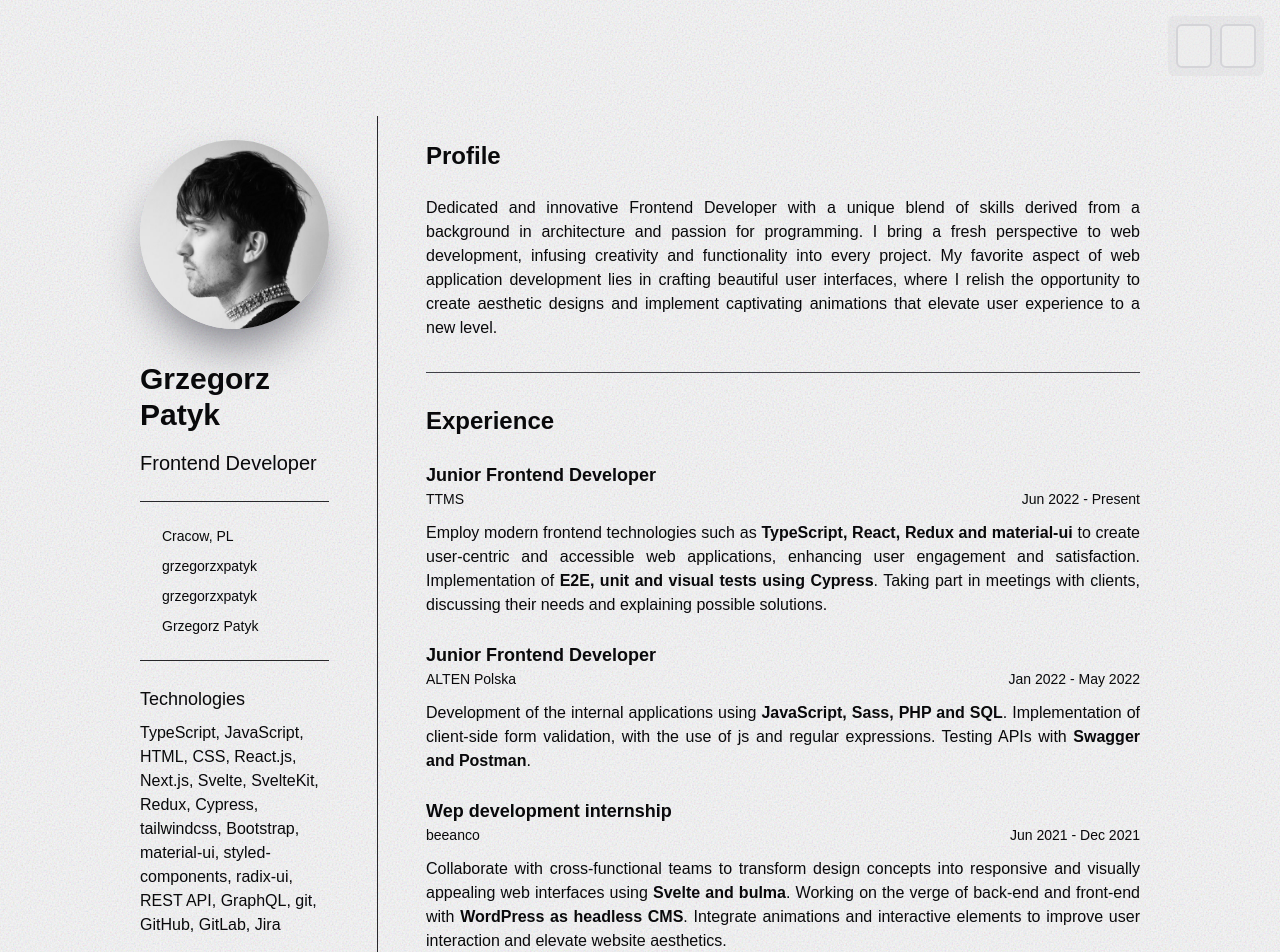
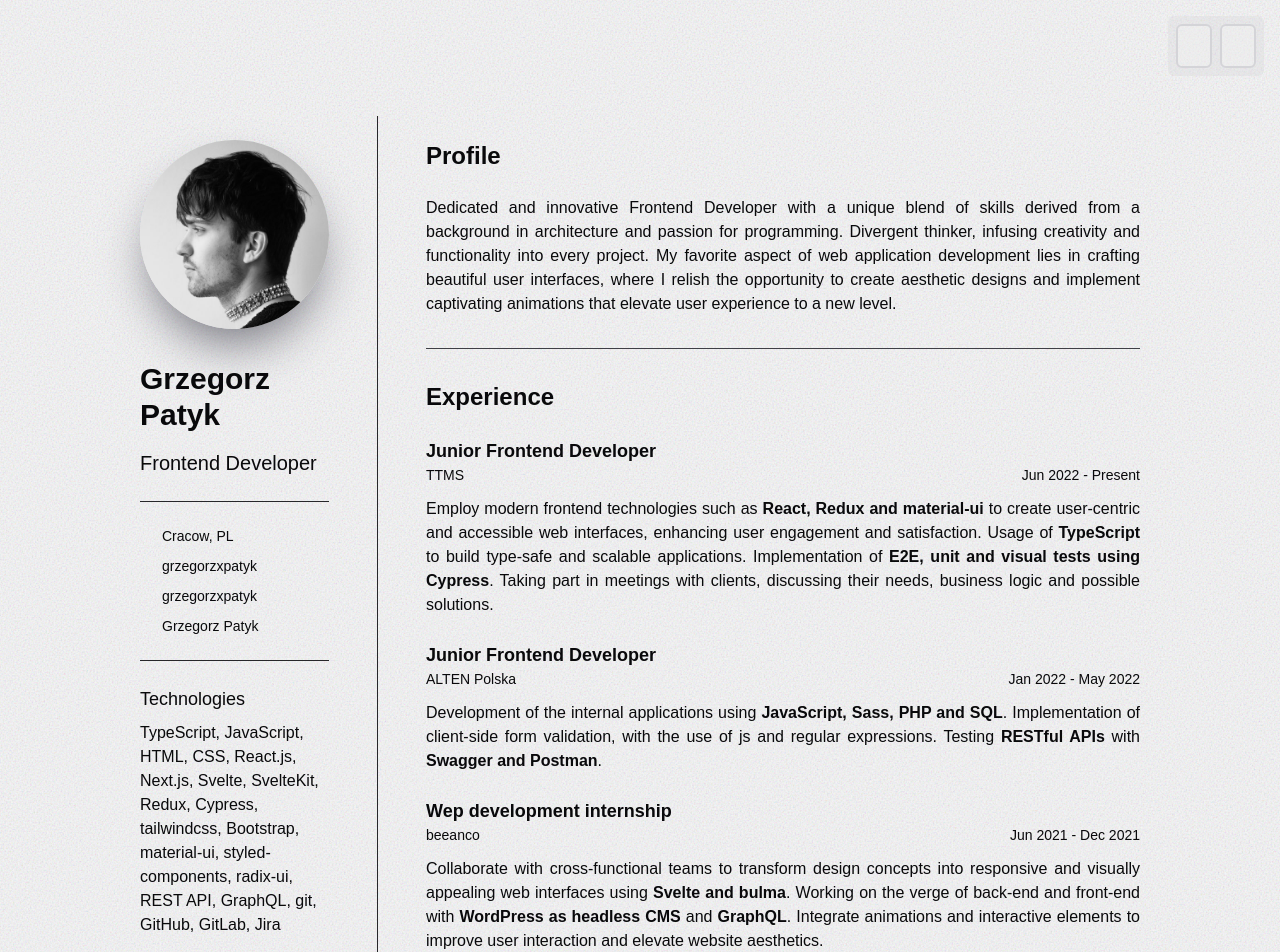
Before and after one commit to grzegorzxpatyk/resume, a SvelteKit app: page / in a window 1280 px wide. Shown: the top 952 px of the page. Built offline with nearby package versions, Linux system fonts and the light colour scheme; some icons are missing.

Commit message:
update bio and jobs descriptions

```diff
--- a/src/routes/+page.svelte
+++ b/src/routes/+page.svelte
@@ -61,7 +61,7 @@
 			<Section
 				title="Profile"
 				type="description"
-				description="Dedicated and innovative Frontend Developer with a unique blend of skills derived from a background in architecture and passion for programming. I bring a fresh perspective to web development, infusing creativity and functionality into every project. My favorite aspect of web application development lies in crafting beautiful user interfaces, where I relish the opportunity to create aesthetic designs and implement captivating animations that elevate user experience to a new level."
+				description="Dedicated and innovative Frontend Developer with a unique blend of skills derived from a background in architecture and passion for programming. Divergent thinker, infusing creativity and functionality into every project. My favorite aspect of web application development lies in crafting beautiful user interfaces, where I relish the opportunity to create aesthetic designs and implement captivating animations that elevate user experience to a new level."
 			/>
 			<Section
 				title="Experience"
@@ -73,7 +73,7 @@
 						organisationWebsite: 'https://ttms.com/',
 						timePeriod: 'Jun 2022 - Present',
 						description:
-							'Employ modern frontend technologies such as <strong>TypeScript, React, Redux and material-ui</strong> to create user-centric and accessible web applications, enhancing user engagement and satisfaction. Implementation of <strong>E2E, unit and visual tests using Cypress</strong>. Taking part in meetings with clients, discussing their needs and explaining possible solutions.'
+							'Employ modern frontend technologies such as <strong>React, Redux and material-ui</strong> to create user-centric and accessible web interfaces, enhancing user engagement and satisfaction. Usage of <strong>TypeScript</strong> to build type-safe and scalable applications. Implementation of <strong>E2E, unit and visual tests using Cypress</strong>. Taking part in meetings with clients, discussing their needs, business logic and possible solutions.'
 					},
 					{
 						title: 'Junior Frontend Developer',
@@ -81,7 +81,7 @@
 						organisationWebsite: 'https://www.altenpolska.pl/',
 						timePeriod: 'Jan 2022 - May 2022',
 						description:
-							'Development of the internal applications using <strong>JavaScript, Sass, PHP and SQL</strong>. Implementation of client-side form validation, with the use of js and regular expressions. Testing APIs with <strong>Swagger and Postman</strong>.'
+							'Development of the internal applications using <strong>JavaScript, Sass, PHP and SQL</strong>. Implementation of client-side form validation, with the use of js and regular expressions. Testing <strong>RESTful APIs</strong> with <strong>Swagger and Postman</strong>.'
 					},
 					{
 						title: 'Wep development internship',
@@ -89,7 +89,7 @@
 						organisationWebsite: 'https://www.beeanco.com/',
 						timePeriod: 'Jun 2021 - Dec 2021',
 						description:
-							'Collaborate with cross-functional teams to transform design concepts into responsive and visually appealing web interfaces using <strong>Svelte and bulma</strong>. Working on the verge of back-end and front-end with <strong>WordPress as headless CMS</strong>. Integrate animations and interactive elements to improve user interaction and elevate website aesthetics.'
+							'Collaborate with cross-functional teams to transform design concepts into responsive and visually appealing web interfaces using <strong>Svelte and bulma</strong>. Working on the verge of back-end and front-end with <strong>WordPress as headless CMS</strong> and <strong>GraphQL</strong>. Integrate animations and interactive elements to improve user interaction and elevate website aesthetics.'
 					}
 				]}
 			/>
```
